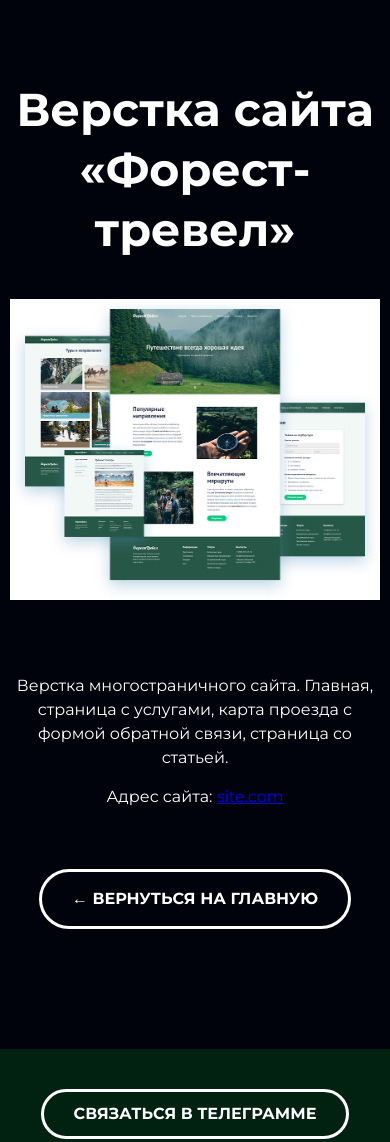
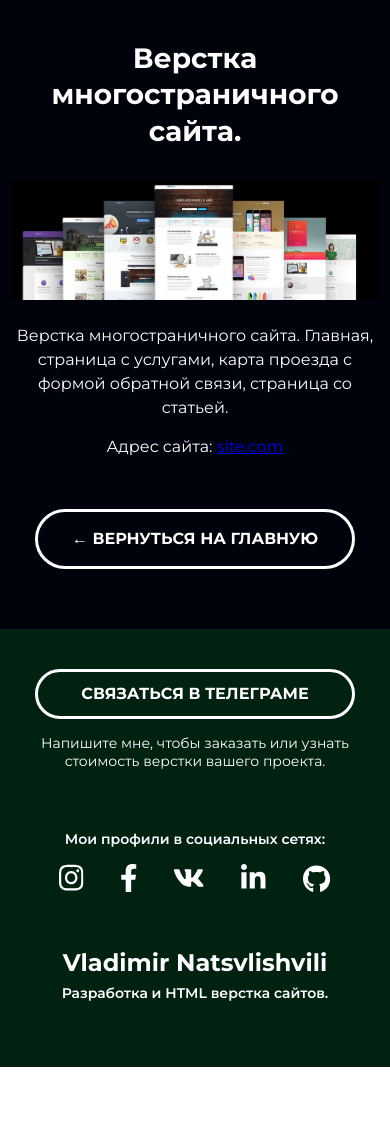
Before and after one commit to AoDWork/MySite, a plain HTML site: page multipage.html in a window 390 px wide. Shown: the top 1142 px of the page. After the commit the page ends 1067 px from the top, so only its background shows below. Drawn offline with Linux system fonts and the light colour scheme.

Commit message:
Mobile adaptation

```diff
--- a/css/main.css
+++ b/css/main.css
@@ -250,6 +250,7 @@ img {
     /* color: #7E9EC9; */
 }
 
+
 /* Project */
 .project {
     text-align: center;
--- a/css/media.css
+++ b/css/media.css
@@ -74,4 +74,53 @@
     .card p {
         font-size: 14px;
     }
+
+    .footer-copyright-name {
+        font-size: 24px;
+        margin-bottom: 5px;
+    }
+
+    .footer-copyright p {
+        font-size: 14px;
+        margin-bottom: 5px;
+    }
+
+    .footer-icons p {
+        font-size: 14px;
+    }
+
+    .footer-contacts p {
+        font-size: 14px;
+        margin: 0;
+        margin-top: 15px;
+    }
+
+    .footer-button {
+        padding: 0 10px;
+        width: 100%;
+        max-width: 320px;
+    }
+
+    .project {
+        padding: 40px 0 60px;
+    }
+
+    .project-title {
+        font-size: 28px;
+        margin-bottom: 30px;
+    }
+
+    .project-image {
+        margin-bottom: 20px;
+    }
+
+    .project-description {
+        margin-bottom: 50px;
+    }
+
+    .project-btn-back {
+        padding: 0 10px ;
+        width: 100%;
+        max-width: 320px;
+    }
 }
--- a/multipage.html
+++ b/multipage.html
@@ -14,9 +14,9 @@
     <main>
         <article class="project">
             <div class="container">
-                <h1 class="project-title">Верстка сайта «Форест-тревел»</h1>
+                <h1 class="project-title">Верстка многостраничного сайта.</h1>
                 <div class="project-image">
-                    <img src="./img/project-forest/forest-full.jpg" alt="Форест-тревел">
+                    <img src="./img/project-multipage/project-multipage.jpg" alt="Многостраничный сайт">
                 </div>
                 <div class="project-description">
                     <p>Верстка многостраничного сайта. Главная, страница с услугами, карта проезда с формой обратной связи, страница со статьей.</p>
@@ -65,7 +65,7 @@
 
                 <div class="footer-contacts footer-column">
                     <a href="https://t.me/AoDWork" class="footer-button">
-                        Связаться в телеграмме
+                        Связаться в телеграме
                     </a>
                     <p>Напишите мне, чтобы заказать или узнать стоимость верстки вашего проекта.</p>
                 </div>
```
Also changed, not shown: index.html (+3 -3 lines), main.js (+36 -2 lines), img/project-multipage/project-multipage.jpg (added).
